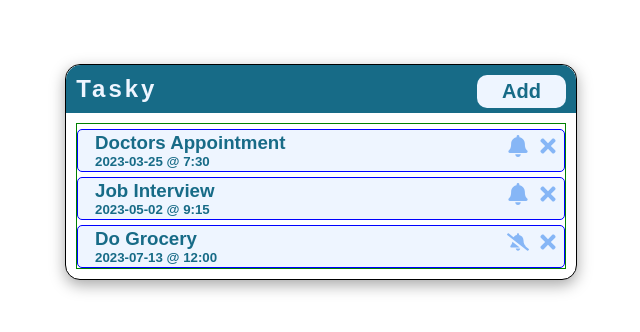
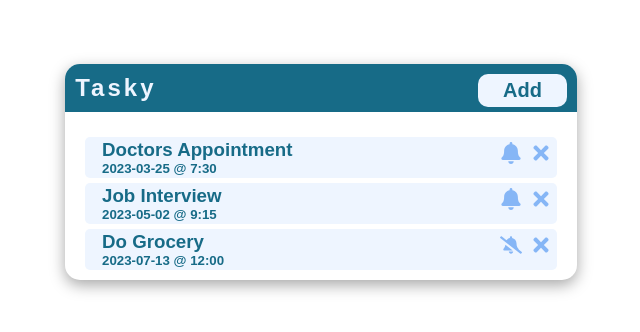
Before and after one commit to dyerfire9/tasky, a React (Create React App) app: page / in a window 1280 px wide. Shown: the top 332 px of the page, without its empty margins (319-959 px from the left). Built offline with nearby package versions, Linux system fonts and the light colour scheme; the HTML template or start-up script is replaced by a standard one; a web font is replaced by a local one.

Commit message:
Removed borders

```diff
--- a/src/App.css
+++ b/src/App.css
@@ -2,7 +2,6 @@
 
 .App {
   text-align: center;
-  border: 1px solid;
   border-radius: 15px;
   box-shadow: rgba(0, 0, 0, 0.35) 0px 5px 15px;;
   margin: 5% 30% ;
@@ -40,11 +39,10 @@
 
   .tasks{
     margin: 10px;
-    border: 1px solid green;
+    padding: 10px;
   }
 
   .task{
-    border: 1px solid blue;
     padding: 2px;
     border-radius: 5px;
     margin-top: 5px;
@@ -83,7 +81,6 @@
 
 .form{
   text-align: center;
-  border: 1px solid purple;
   border-radius: 10px;
   margin: 2% 10%;
   box-shadow: rgba(0, 0, 0, 0.35) 0px 5px 15px;
```
